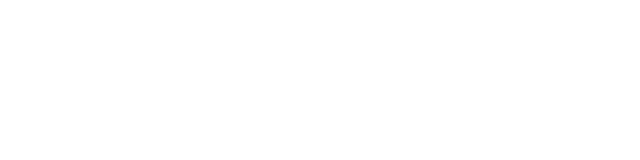
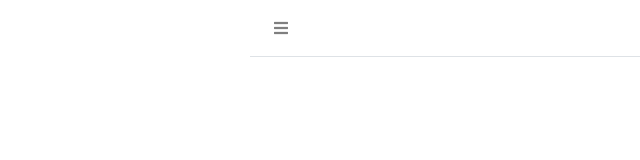
Before and after one commit to fabiocosta89/MyExpenses, a Next.js app: page / in a window 1280 px wide. Shown: the top 160 px of the page, without its empty margins (0-640 px from the left). Built offline with nearby package versions, Linux system fonts and the light colour scheme.

Commit message:
Add navbar

```diff
--- /dev/null
+++ b/components/layout/layout.jsx
@@ -0,0 +1,14 @@
+import React from 'react';
+
+import Navbar from '../navbar/navbar';
+
+const Layout = ({ children }) => {
+    return (
+        <div className="wrapper">
+            <Navbar />
+            <main>{children}</main>
+        </div>
+    );
+};
+
+export default Layout;
--- /dev/null
+++ b/components/navbar/left-navbar-links/left-navbar-links.jsx
@@ -0,0 +1,13 @@
+import React from 'react';
+
+const LeftNavbarLinks = () => {
+    return (
+        <ul className="navbar-nav">
+            <li className="nav-item">
+                <a className="nav-link" data-widget="pushmenu" href="#" role="button"><i className="fas fa-bars"></i></a>
+            </li>
+        </ul>
+    );
+};
+
+export default LeftNavbarLinks;
--- /dev/null
+++ b/components/navbar/navbar.jsx
@@ -0,0 +1,13 @@
+import React from 'react';
+
+import LeftNavbarLinks from './left-navbar-links/left-navbar-links';
+
+const Navbar = () => {
+    return (
+        <nav className="main-header navbar navbar-expand navbar-white navbar-light">
+            <LeftNavbarLinks />
+        </nav>
+    );
+};
+
+export default Navbar;
--- a/pages/_app.js
+++ b/pages/_app.js
@@ -5,6 +5,7 @@
 
 import Head from 'next/head';
 import { useEffect } from 'react';
+import Layout from '../components/layout/layout';
 
 const MyApp = ({ Component, pageProps }) => {
     useEffect(() => {
@@ -18,7 +19,9 @@
             <Head>
                 <meta name="viewport" content="width=device-width, initial-scale=1"></meta>
             </Head>
-            <Component {...pageProps} />
+            <Layout>
+                <Component {...pageProps} />
+            </Layout>
         </>
     );
 };
--- a/pages/_document.js
+++ b/pages/_document.js
@@ -17,7 +17,7 @@
             rel="stylesheet"
           />
         </Head>
-        <body>
+        <body className="hold-transition sidebar-mini">
           <Main />
           <NextScript />
         </body>
```
Also changed, not shown: components/layout/layout.js (deleted).
